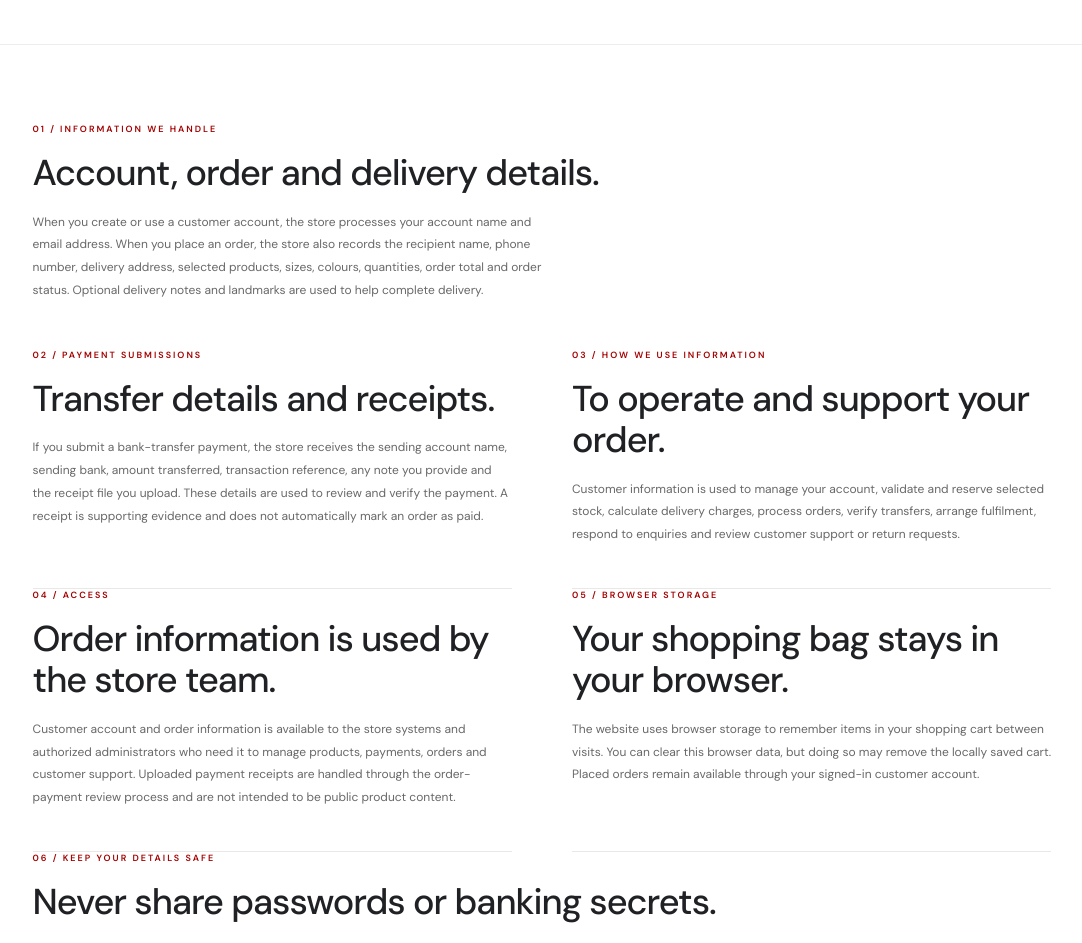
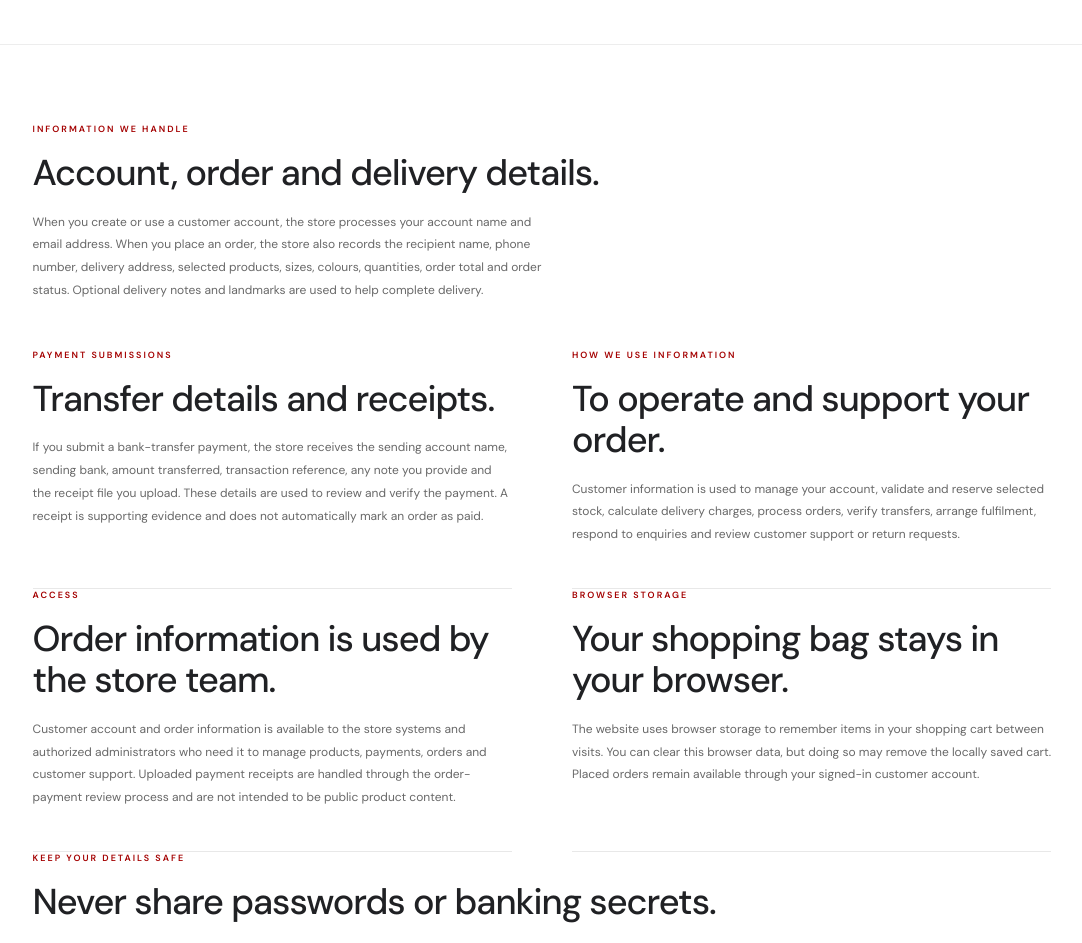
Before and after one commit to JACTech001/cropptech-commerce, a Next.js app: page /privacy in a window 1280 px wide. Shown: the part 480-1423 px from the top of the page, without its empty margins (98-1180 px from the left). Built offline with nearby package versions, Linux system fonts and the light colour scheme; no server answers; a web font is replaced by a local one.

Commit message:
Remove unnecessary section numbering from store information pages

```diff
--- a/app/privacy/page.js
+++ b/app/privacy/page.js
@@ -6,36 +6,36 @@ export default function PrivacyPage() {
   return (
     <StorePageShell eyebrow="STORE INFORMATION / PRIVACY" title={<>Your information<br /><em>matters.</em></>} intro="This notice explains the customer information used when you browse the store, create an account, place an order and submit bank-transfer details.">
       <div className="info-single">
-        <p className="eyebrow">01 / INFORMATION WE HANDLE</p>
+        <p className="eyebrow">INFORMATION WE HANDLE</p>
         <h2>Account, order and delivery details.</h2>
         <p>When you create or use a customer account, the store processes your account name and email address. When you place an order, the store also records the recipient name, phone number, delivery address, selected products, sizes, colours, quantities, order total and order status. Optional delivery notes and landmarks are used to help complete delivery.</p>
       </div>
       <div className="info-columns">
         <article>
-          <p className="eyebrow">02 / PAYMENT SUBMISSIONS</p>
+          <p className="eyebrow">PAYMENT SUBMISSIONS</p>
           <h2>Transfer details and receipts.</h2>
           <p>If you submit a bank-transfer payment, the store receives the sending account name, sending bank, amount transferred, transaction reference, any note you provide and the receipt file you upload. These details are used to review and verify the payment. A receipt is supporting evidence and does not automatically mark an order as paid.</p>
         </article>
         <article>
-          <p className="eyebrow">03 / HOW WE USE INFORMATION</p>
+          <p className="eyebrow">HOW WE USE INFORMATION</p>
           <h2>To operate and support your order.</h2>
           <p>Customer information is used to manage your account, validate and reserve selected stock, calculate delivery charges, process orders, verify transfers, arrange fulfilment, respond to enquiries and review customer support or return requests.</p>
         </article>
       </div>
       <div className="info-columns">
         <article>
-          <p className="eyebrow">04 / ACCESS</p>
+          <p className="eyebrow">ACCESS</p>
           <h2>Order information is used by the store team.</h2>
           <p>Customer account and order information is available to the store systems and authorized administrators who need it to manage products, payments, orders and customer support. Uploaded payment receipts are handled through the order-payment review process and are not intended to be public product content.</p>
         </article>
         <article>
-          <p className="eyebrow">05 / BROWSER STORAGE</p>
+          <p className="eyebrow">BROWSER STORAGE</p>
           <h2>Your shopping bag stays in your browser.</h2>
           <p>The website uses browser storage to remember items in your shopping cart between visits. You can clear this browser data, but doing so may remove the locally saved cart. Placed orders remain available through your signed-in customer account.</p>
         </article>
       </div>
       <div className="info-single">
-        <p className="eyebrow">06 / KEEP YOUR DETAILS SAFE</p>
+        <p className="eyebrow">KEEP YOUR DETAILS SAFE</p>
         <h2>Never share passwords or banking secrets.</h2>
         <p>Do not send your account password, card PIN, one-time password or banking login details to the store. Only provide the payment-submission details requested on your order page. For questions or requests about information associated with your account or orders, contact Cropptechcommercestores@gmail.com.</p>
       </div>
```
